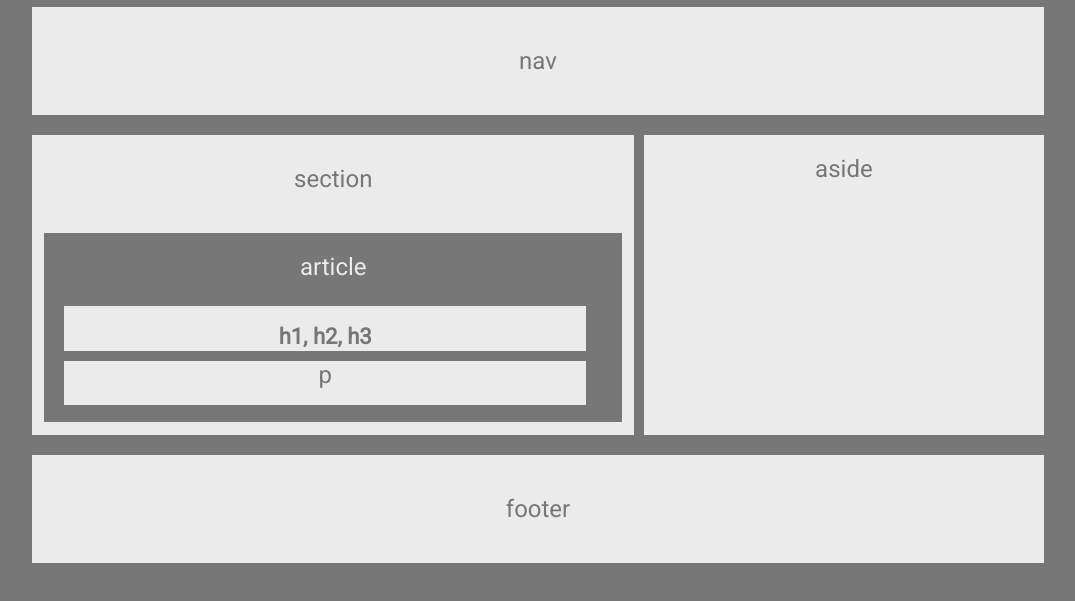
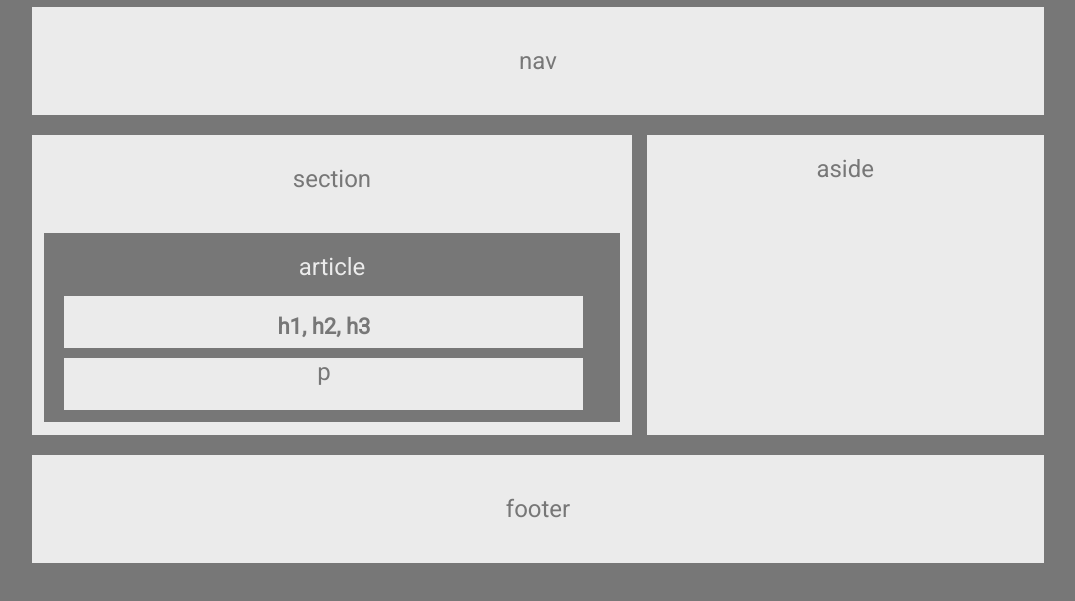
Before and after one commit to SummitMedia1/HW-Wireframe, a plain HTML site: page index.html in a window 1280 px wide. Shown: the part 119-720 px from the top of the page, without its empty margins (102-1177 px from the left). Drawn offline with Linux system fonts and the light colour scheme; a web font is replaced by a local one.

Commit message:
version 4

```diff
--- a/style.css
+++ b/style.css
@@ -12,7 +12,7 @@
 
 
 body {
-	font-family: Roboto;
+	font-family: Roboto, sans-serif;
 	font-size: 24px;
 	color: #777;
 	background-color: #777;
@@ -33,7 +33,7 @@ body {
 }
 
 .container {
-	width: 59.5%;
+	width: 59.25%;
 	height: 300px;
 	margin: 0 auto;
 	background-color: #ebebeb;
@@ -53,12 +53,12 @@ body {
 }
 
 #headline {
-	height: 30%;
+	height: 35%;
 	width: 97%;
 	background-color: #ebebeb;
 	color: #777;
 	float: left;
-	margin-top: 25px;
+	margin-top: 15px;
 }
 
 h1 {
@@ -67,7 +67,7 @@ h1 {
 }
 
 #paragraph {
-	height: 30%;
+	height: 35%;
 	width: 97%;
 	background-color: #ebebeb;
 	color: #777;
@@ -77,7 +77,7 @@ h1 {
 }
 
 #aside {
-	width: 39.5%;
+	width: 39.25%;
 	height: 300px;
 	padding: 20px;
 	float: right;
```
